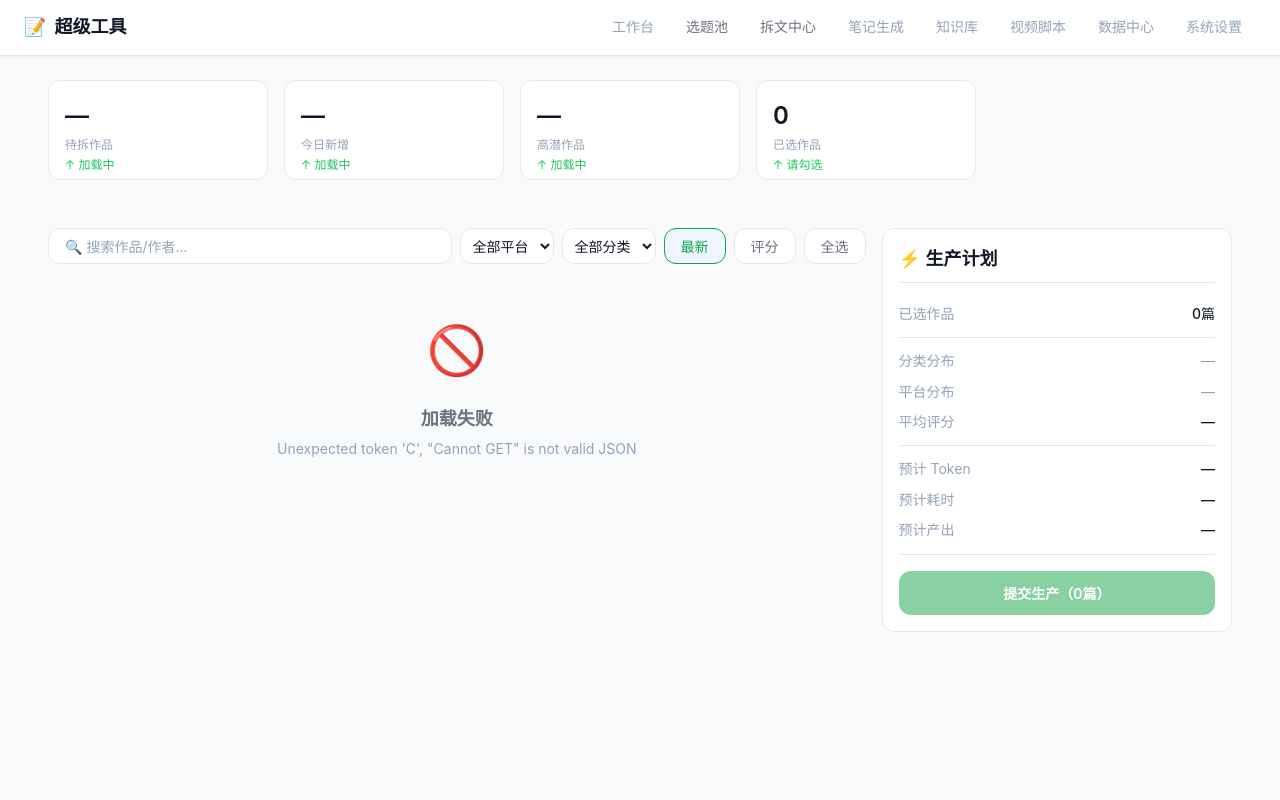
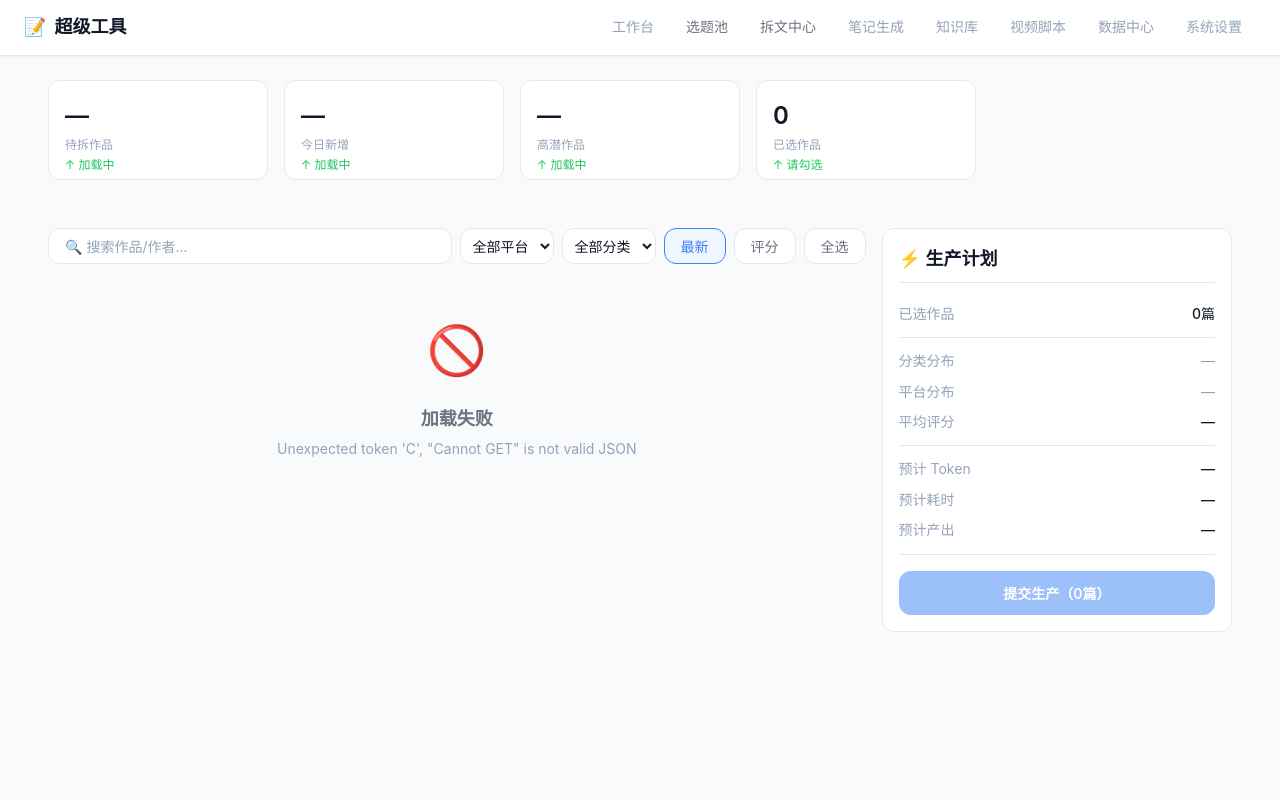
Before and after one commit to elsie-czy/outputter, a Flask app: template scripts/web/templates/topic_pool.html in a window 1280 px wide. Run offline with Flask 3, Linux system fonts and the light colour scheme; the template is opened without the code that fills it, so the values that code supplies are empty; parts of the project's set-up code (start-up, migrations or seed data) failed here and were passed over.

Commit message:
fix: 更新 base.css 主色变量为蓝紫色 #3B82F6

```diff
--- a/scripts/static/css/base.css
+++ b/scripts/static/css/base.css
@@ -8,8 +8,8 @@
 /* ===== CSS 变量 ===== */
 :root {
   /* 品牌色 */
-  --color-primary: #16A34A;
-  --color-primary-hover: #15803D;
+  --color-primary: #3B82F6;
+  --color-primary-hover: #2563EB;
 
   /* 辅助色 */
   --color-success: #22C55E;
```
